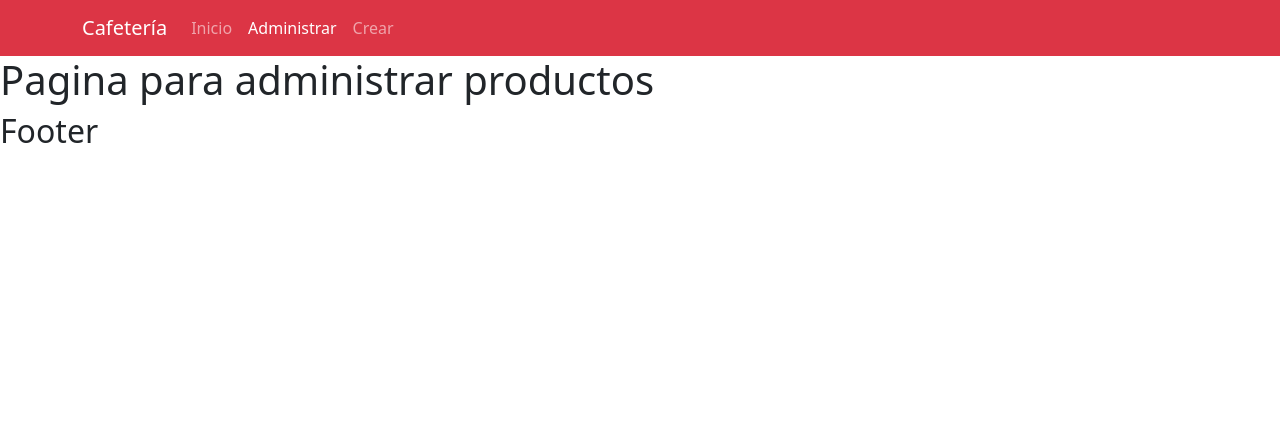
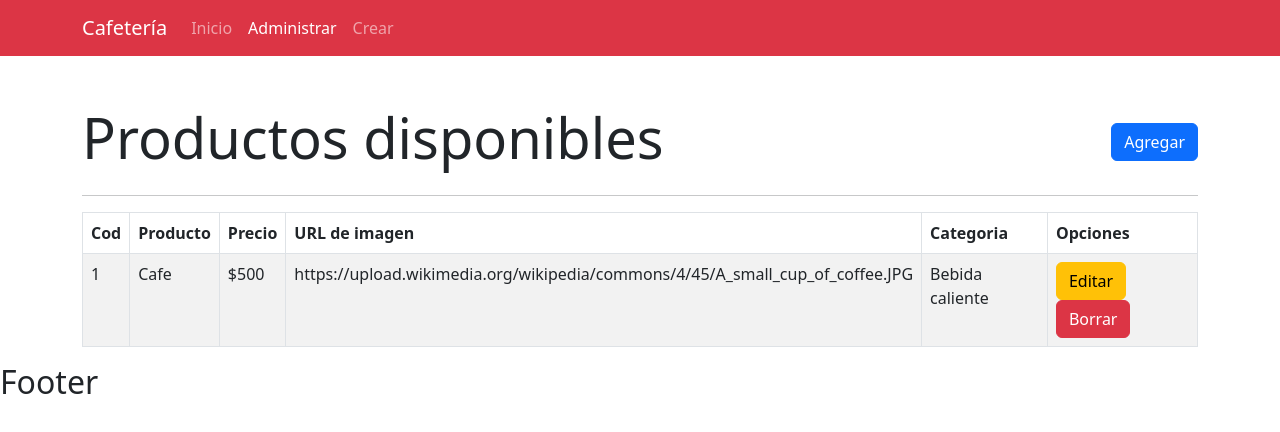
Before and after one commit to valeormaechea/crud_react, a React (Create React App) app: page /administrar in a window 1280 px wide. Shown: the top 432 px of the page. Built offline with nearby package versions, Linux system fonts and the light colour scheme.

Commit message:
maquetado crear producto

```diff
--- a/src/App.js
+++ b/src/App.js
@@ -2,10 +2,10 @@ import React from "react";
 import { BrowserRouter, Routes, Route } from "react-router-dom";
 import Home from "./components/views/Home";
 import "bootstrap/dist/css/bootstrap.min.css";
-import EditarProducto from "./components/views/EditarProducto";
-import CrearProducto from "./components/views/CrearProducto";
+import EditarProducto from "./components/views/producto/EditarProducto";
+import CrearProducto from "./components/views/producto/CrearProducto";
 import Error404 from "./components/views/Error404";
-import AdministrarProductos from "./components/views/AdministrarProductos";
+import AdministrarProductos from "./components/views/producto/AdministrarProductos";
 import Menu from "./components/common/Menu";
 import Footer from "./components/common/Footer";
 
--- a/src/components/views/AdministrarProductos.js
+++ /dev/null
@@ -1,11 +0,0 @@
-import React from 'react';
-
-const AdministrarProductos = () => {
-    return (
-        <div>
-            <h1>Pagina para administrar productos</h1>
-        </div>
-    );
-};
-
-export default AdministrarProductos;
--- a/src/components/views/CrearProducto.js
+++ /dev/null
@@ -1,11 +0,0 @@
-import React from 'react';
-
-const CrearProducto = () => {
-    return (
-        <div>
-            <h1>Crear producto</h1>
-        </div>
-    );
-};
-
-export default CrearProducto;
--- /dev/null
+++ b/src/components/views/producto/AdministrarProductos.js
@@ -0,0 +1,32 @@
+import React from "react";
+import ItemProducto from "./ItemProducto";
+import { Table, Button } from "react-bootstrap";
+
+const AdministrarProductos = () => {
+  return (
+    <section className="container">
+      <div className="d-flex justify-content-between align-items-center mt-5">
+        <h1 className="display-4">Productos disponibles</h1>
+        <Button variant="primary">Agregar</Button>
+      </div>
+      <hr />
+      <Table responsive striped bordered hover>
+        <thead>
+          <tr>
+            <th>Cod</th>
+            <th>Producto</th>
+            <th>Precio</th>
+            <th>URL de imagen</th>
+            <th>Categoria</th>
+            <th>Opciones</th>
+          </tr>
+        </thead>
+        <tbody>
+          <ItemProducto></ItemProducto>
+        </tbody>
+      </Table>
+    </section>
+  );
+};
+
+export default AdministrarProductos;
--- /dev/null
+++ b/src/components/views/producto/CrearProducto.js
@@ -0,0 +1,41 @@
+import React from "react";
+import { Button, Form } from "react-bootstrap";
+
+const CrearProducto = () => {
+  return (
+    <section className="container">
+      <h1 className="display-4 mt-5">Nuevo producto</h1>
+      <hr />
+      <Form>
+        <Form.Group className="mb-3" controlId="nombreProducto">
+          <Form.Label>Nombre de producto *</Form.Label>
+          <Form.Control type="text" placeholder="Café" required />
+        </Form.Group>
+        <Form.Group className="mb-3" controlId="precioProducto">
+          <Form.Label>Precio *</Form.Label>
+          <Form.Control type="number" placeholder="500" required />
+        </Form.Group>
+        <Form.Group className="mb-3" controlId="imagenProducto">
+          <Form.Label>URL de imagen *</Form.Label>
+          <Form.Control type="text" placeholder="https..." required />
+        </Form.Group>
+        <Form.Group className="mb-3" controlId="categoriaProducto">
+          <Form.Label>Categoría *</Form.Label>
+          <Form.Select required>
+            <option>Seleccione una categoría</option>
+            <option>Bebida caliente</option>
+            <option>Bebida fría</option>
+            <option>Dulce</option>
+            <option>Salado</option>
+          </Form.Select>
+        </Form.Group>
+
+        <Button variant="primary" type="submit">
+          Guardar
+        </Button>
+      </Form>
+    </section>
+  );
+};
+
+export default CrearProducto;
--- /dev/null
+++ b/src/components/views/producto/ItemProducto.js
@@ -0,0 +1,21 @@
+import React from "react";
+import Button from "react-bootstrap/esm/Button";
+const ItemProducto = () => {
+  return (
+    <tr>
+      <td>1</td>
+      <td>Cafe</td>
+      <td>$500</td>
+      <td>
+        https://upload.wikimedia.org/wikipedia/commons/4/45/A_small_cup_of_coffee.JPG
+      </td>
+      <td>Bebida caliente</td>
+      <td>
+        <Button variant="warning">Editar</Button>
+        <Button variant="danger">Borrar</Button>
+      </td>
+    </tr>
+  );
+};
+
+export default ItemProducto;
```
Also changed, not shown: src/components/views/producto/EditarProducto.js (renamed from src/components/views/EditarProducto.js).
